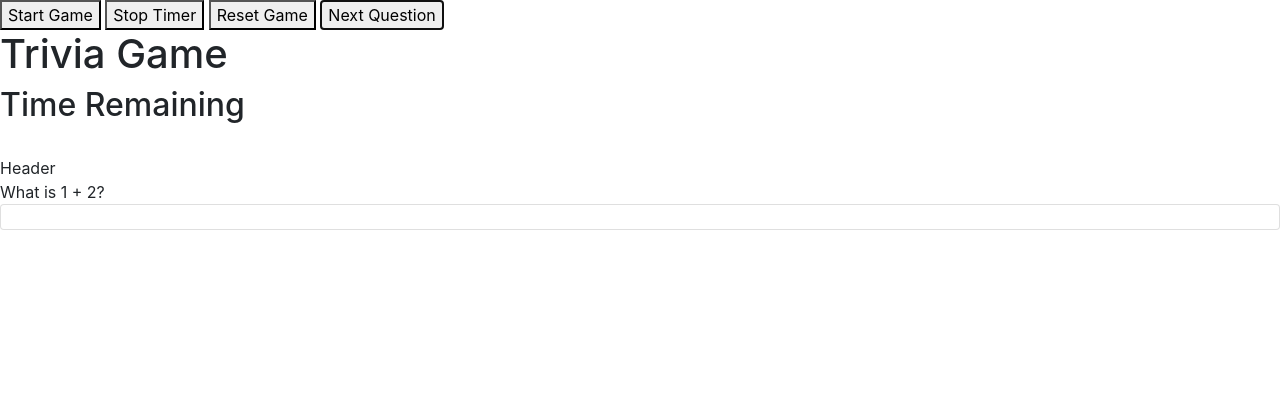
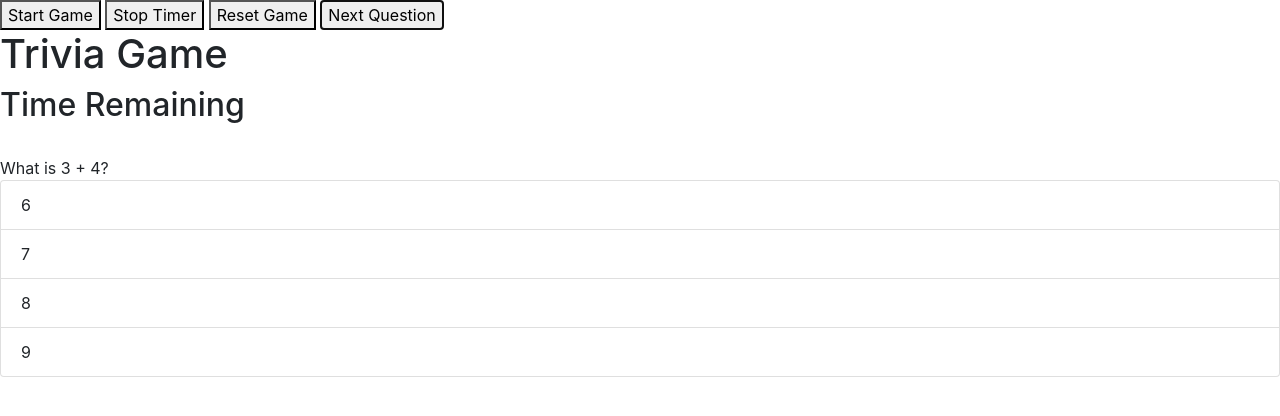
Before and after one commit to djfalciani/TriviaGame, a plain HTML site: page index.html in a window 1280 px wide. Both pictures are taken after a click on the button "Next Question". Drawn offline with nearby package versions, Linux system fonts and the light colour scheme.

Commit message:
more testing

```diff
--- a/assets/javascript/app.js
+++ b/assets/javascript/app.js
@@ -67,21 +67,29 @@ function resetTimer() {
 
 function renderQuestion() {
     // Display Question
-    var Question = trivia.triv1.question;
+    // var Question = trivia.triv1.question;
+    var Question = trivia.triv2.question;
     $("#question").text(Question);
 
     // Loop through Answers, and Display
     var listGroup = $('<ul class="list-group">');
-    var listItem = $('<li class="list-group-item">');
+    // var listItem = $('<li class="list-group-item">').text(trivia.triv1.A);
+    // var listItem = $('<li class="list-group-item">').text(trivia.triv1.A);
 
-    $("#answers").append(listGroup)
-    listGroup.append(listItem)
+    $("#answers").append(listGroup);
+    // listGroup.append(listItem);
+
+    for (var keys in trivia.triv2.choices) {
+        var listItem = $('<li class="list-group-item">').text(trivia.triv2.choices[keys]);
+        // var txt2 = $("<p></p>").text(trivia[keys].question);
+        listGroup.append(listItem);
+    }
 
     //var xTest = trivia.triv2.choices.a;
 
-    for (key in trivia.triv1) {
-        console.log(trivia.triv1.choices[key]);
-    }
+    // for (key in trivia.triv1) {
+    //     console.log(trivia.triv1.choices[key]);
+    // }
 
     // $("#answers").
 
@@ -100,10 +108,11 @@ function renderQuestion() {
 // $("#answers").text(trivia[triv1].answer);
 var Test = trivia.triv1.question;
 
-for (var keys in trivia) {
-    console.log(trivia[keys].question);
-    $("#question").text(trivia[keys].question);
-}
+// for (var keys in trivia) {
+//     console.log(trivia[keys].question);
+//     var txt2 = $("<p></p>").text(trivia[keys].question);
+//     $("#question").append(txt2);
+// }
 // var Test2 = trivia[triv1].question;
 // console.log(Test);
 // console.log(Test2);
--- a/index.html
+++ b/index.html
@@ -20,7 +20,7 @@
     <h2>Time Remaining</h2>
 
     <br>
-    <div id="header">Header</div>
+    <div id="header"></div>
     <div id="timeTracker"></div>
     <div id="question"></div>
     <div id="answers"></div>
```
